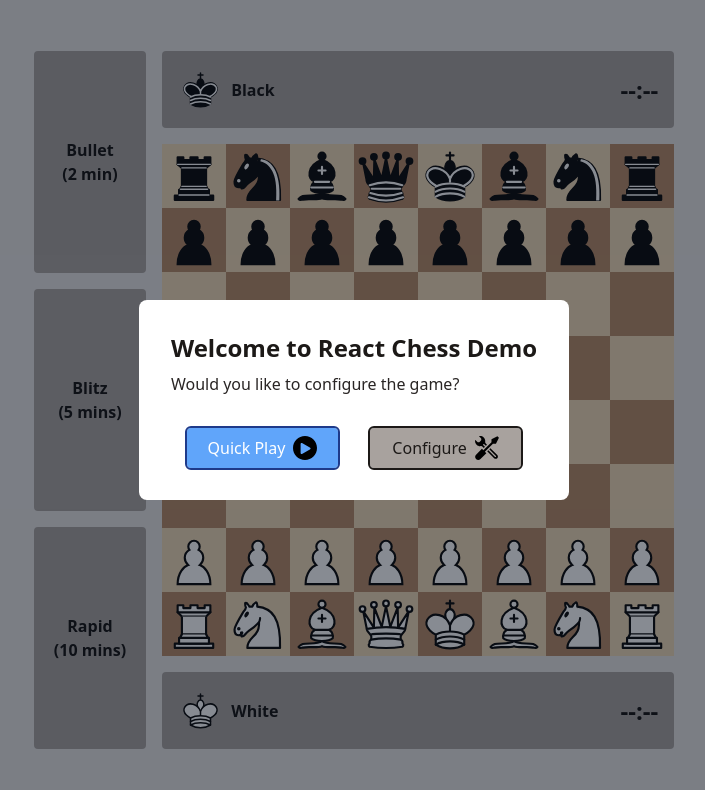
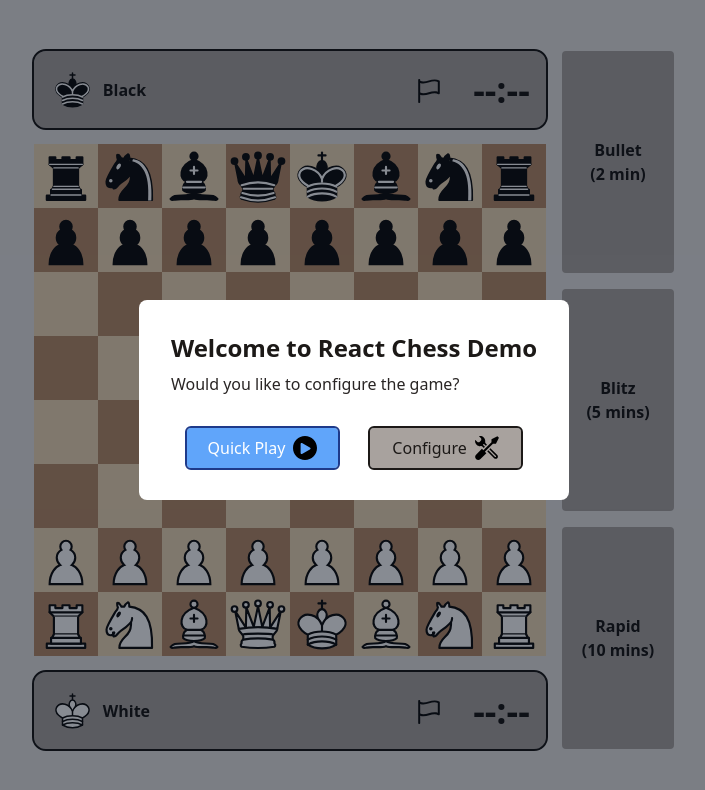
Before and after one commit to Luisgarchi/chess-app, a React (Vite) app: page / in a window 1280 px wide. Shown: the top 790 px of the page, without its empty margins (286-991 px from the left). Built offline with nearby package versions, Linux system fonts and the light colour scheme.

Commit message:
Added resign button

```diff
--- a/src/App.jsx
+++ b/src/App.jsx
@@ -79,13 +79,12 @@ export default function App(){
         }
     }, [timeControls, startTimer, stopTimer]);
 
+    function resignGame(colour){
+        setGameStatus("game-over");
+        setGameResult(`${colour === 'w' ? players.black : players.white} wins by resignation`);
+        stopBothTimers()
+    }
 
-    function playAgain(){
-        setGameStatus("in-progress")
-        setChessLogs([{ move: null, fen: startNotation }])
-        setGameResult(undefined)
-        initTimers(timeControls, increment)
-    }
 
     useEffect(()=> {
         initTimers(timeControls, increment)
@@ -97,6 +96,8 @@ export default function App(){
     const modalSetStates = { setChessLogs, setGameStatus, setGameResult, setPlayers, setTimeControls, setIncrement, initTimers }
     const modalCtxValues = { states: modalStates, setStates: modalSetStates }
 
+
+
     return (
         <>
             <ModalContext.Provider value = {modalCtxValues}>
@@ -105,13 +106,13 @@ export default function App(){
 
             <div className="bg-stone-200 w-screen h-screen flex justify-center items-center">
                 <div className="flex gap-4">
+                    <div className="flex flex-col items-center justify-center gap-4">
+                        <Player initialName={players.black} colour="b" onChangeName={() => {return}} time = {blackTime} resign = {resignGame}/>
+                        <GameBoard gameState = {gameState} onMove = {handleMove} onGameOver = {handleGameOver} />
+                        <Player initialName={players.white} colour="w" onChangeName={() => {return}} time = {whiteTime} resign = {resignGame}/>
+                    </div>
                     <div className="flex flex-col items-center justify-center">
                         <GameMode onChangeTime={() => {return}} gameStatus={gameStatus}/>
-                    </div>
-                    <div className="flex flex-col items-center justify-center gap-4">
-                        <Player initialName={players.black} colour="black" onChangeName={() => {return}} time = {blackTime}/>
-                        <GameBoard gameState = {gameState} onMove = {handleMove} onGameOver = {handleGameOver} />
-                        <Player initialName={players.white} colour="white" onChangeName={() => {return}} time = {whiteTime}/>
                     </div>
                 </div>
             </div>
--- a/src/components/Player.jsx
+++ b/src/components/Player.jsx
@@ -1,8 +1,10 @@
 import { useState, useRef, useEffect } from 'react'
 import kingWhite from '../assets/kingWhite.svg'
 import kingBlack from '../assets/kingBlack.svg'
+import Button from './uiComponents/Button'
 
-export default function Player({ initialName, colour, time }) {
+
+export default function Player({ initialName, colour, time, resign }) {
 
     // Define state hooks
     const [name, setName] = useState(initialName)
@@ -23,15 +25,23 @@ export default function Player({ initialName, colour, time }) {
         displayTime = `${Math.floor(time / 60).toString().padStart(2, '0')}:${(time % 60).toString().padStart(2, '0')}`;
     }
 
+
+
+    const buttonStyle = "mr-8 rounded font-medium";
+    const playerStyle = `flex justify-between w-full items-center bg-stone-400 p-4 text-stone-950 outline outline-2 rounded-xl`
     return (
-        <div className='flex justify-between w-full items-center bg-stone-400 p-4 rounded text-stone-950'>
+        <div className = {playerStyle}>
             <div className='flex items-center gap-2'>
-                <img src={(colour === 'white') ? kingWhite : kingBlack} />
+                <img src={(colour === 'w') ? kingWhite : kingBlack} />
                 <span className='font-bold w-32'>{name}</span>
             </div>
-            <span className="ml-auto font-bold text-2xl">
-                {displayTime}
-            </span>
+            <div>
+                <Button type = {"flag"} styles = {buttonStyle} onClick={resign}/>
+                <span className="ml-auto font-bold text-4xl">
+                    {displayTime}
+                </span>
+            </div>
+
         </div>
     )
 }
--- a/src/components/modals/GameOver.jsx
+++ b/src/components/modals/GameOver.jsx
@@ -4,49 +4,44 @@ import { fenStart } from "../../chess/fenStart";
 
 import Button from "../uiComponents/Button";
 
+export default function GameOver() {
+    const { states, setStates } = useContext(ModalContext);
+    const { gameResult, timeControls, increment } = states;
+    const { setChessLogs, setGameStatus, setGameResult, initTimers } = setStates;
 
-export default function GameOver(){
-
-    const { states, setStates } = useContext(ModalContext)
-    const { gameResult, timeControls, increment } = states
-    const { setChessLogs, setGameStatus, setGameResult, initTimers } = setStates
-
-    function onRestart (){
-        setGameStatus("not-started")
-        setChessLogs([{ move: null, fen: fenStart }])
-        setGameResult(undefined)
-        initTimers(timeControls, increment)
+    function onRestart() {
+        setGameStatus("not-started");
+        setChessLogs([{ move: null, fen: fenStart }]);
+        setGameResult(undefined);
+        initTimers(timeControls, increment);
     }
 
-    function onAnalyse (){
-        setGameStatus("analyse")
+    function handleAnalyse() {
+        setGameStatus("analyse");
     }
 
-    function onConfigure (){
-        onRestart()
-        setGameStatus("settings")
+    function onConfigure() {
+        onRestart(); // Ensure onRestart is defined or imported if it's used here
+        setGameStatus("settings");
     }
 
-    const buttonGray = "bg-stone-400 text-stone-900 px-4 py-2 mx-4 rounded outline outline-2 hover:outline-4 font-medium flex-1";
-    const buttonBlue = "bg-blue-400 text-white px-4 py-2 mx-4 rounded outline outline-2 hover:outline-4 outline-blue-600 hover:outline-blue-900 font-medium";
+    const buttonBaseStyle = "px-4 py-2 mx-4 rounded outline outline-2 hover:outline-4 font-medium flex items-center justify-center";
+    const buttonGray = buttonBaseStyle + " bg-stone-400 text-stone-900 flex-1";
+    const buttonBlue = buttonBaseStyle + " bg-blue-400 text-white outline-blue-900 justify-center items-center";
 
     return (
         <div className="fixed inset-0 bg-gray-900 bg-opacity-50 flex justify-center items-center z-50">
             <div className="bg-white p-8 rounded-lg relative text-center">
                 <h2 className="text-2xl font-bold text-stone-900 mb-4">Game Over</h2>
                 <h1 className="text-4xl font-bold text-stone-900">{gameResult}</h1>
-                <div className="flex justify-start my-8">
-                    <button className={buttonGray} onClick={onRestart} >
-                        Rematch
-                    </button>
-                    <Button type = {'settings'} text = {"Configure"} onClick={onConfigure} />
+                <div className="flex my-8">
+                    <Button type={'restart'} text={"Rematch"} onClick={onRestart} styles={buttonGray} />
+                    <Button type={'settings'} text={"Configure"} onClick={onConfigure} styles={buttonGray} />
                 </div>
-                <div className="mt-8">
-                    <button className={buttonBlue} onClick={onAnalyse}>
-                        Analyse Game
-                    </button>
+                <div className="mt-8 flex justify-center">
+                    <Button type={'analyse'} text={"Analyse Game"} onClick={handleAnalyse} styles={buttonBlue} />
                 </div>
             </div>
         </div>
-    )
-};
+    );
+}
--- a/src/components/uiComponents/Button.jsx
+++ b/src/components/uiComponents/Button.jsx
@@ -1,12 +1,16 @@
 import play from "../../assets/play.svg";
 import settings from "../../assets/settings.svg"
 import restart from "../../assets/restart.svg"
+import analyse from "../../assets/analyse.svg"
+import flag from "../../assets/flag.svg"
 
 
 const icon = {
     play: play,
     settings: settings,
-    restart: restart
+    restart: restart,
+    analyse: analyse,
+    flag: flag,
 }
 
 export default function Button({type, text, onClick, styles}) {
@@ -14,7 +18,7 @@ export default function Button({type, text, onClick, styles}) {
     return (
         <button className={styles} onClick={onClick}>
             {text !== undefined && text}
-            {type !== undefined && <img src={icon[type]} className="w-6 h-6 ml-2" alt="play"/>}
+            {type !== undefined && <img src={icon[type]} className="w-6 h-6 ml-2" alt = {type}/>}
         </button>
     )
 }
```
Also changed, not shown: src/assets/analyse.svg (added), src/assets/flag.svg (added).
